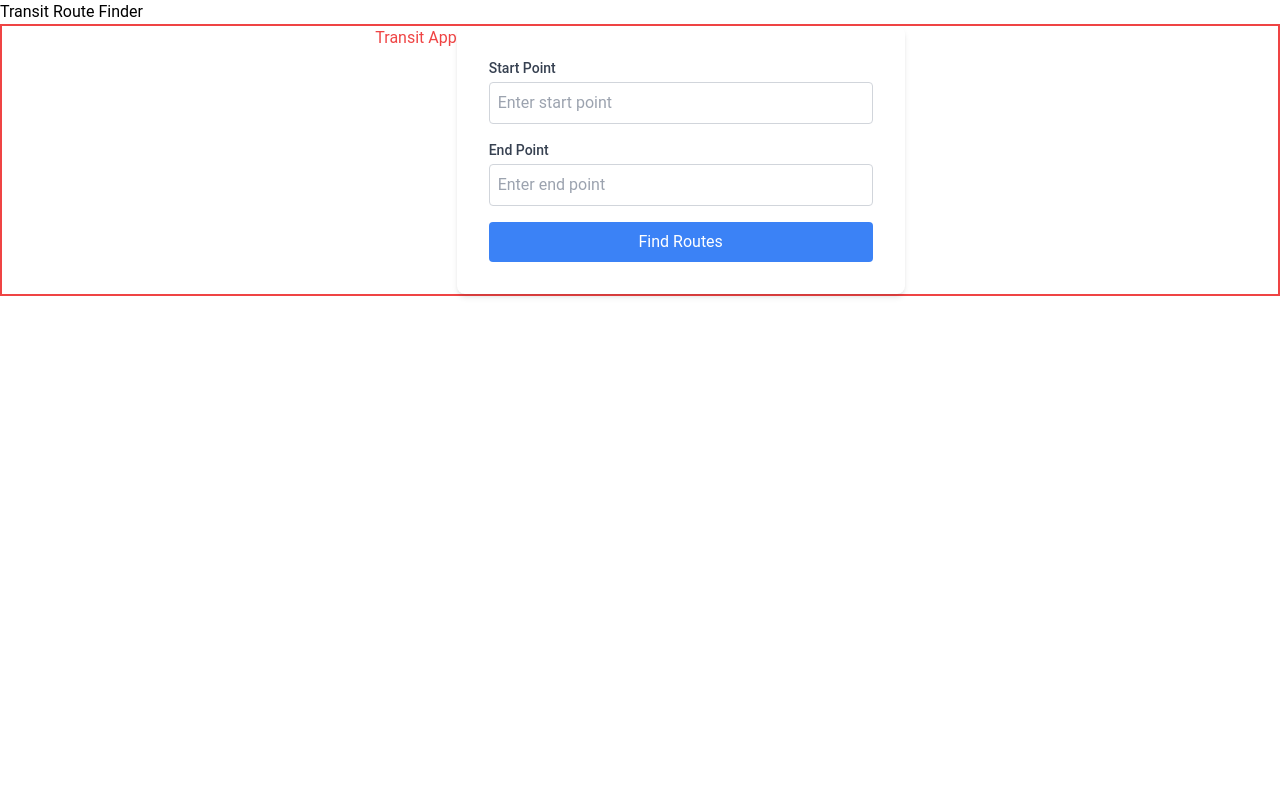
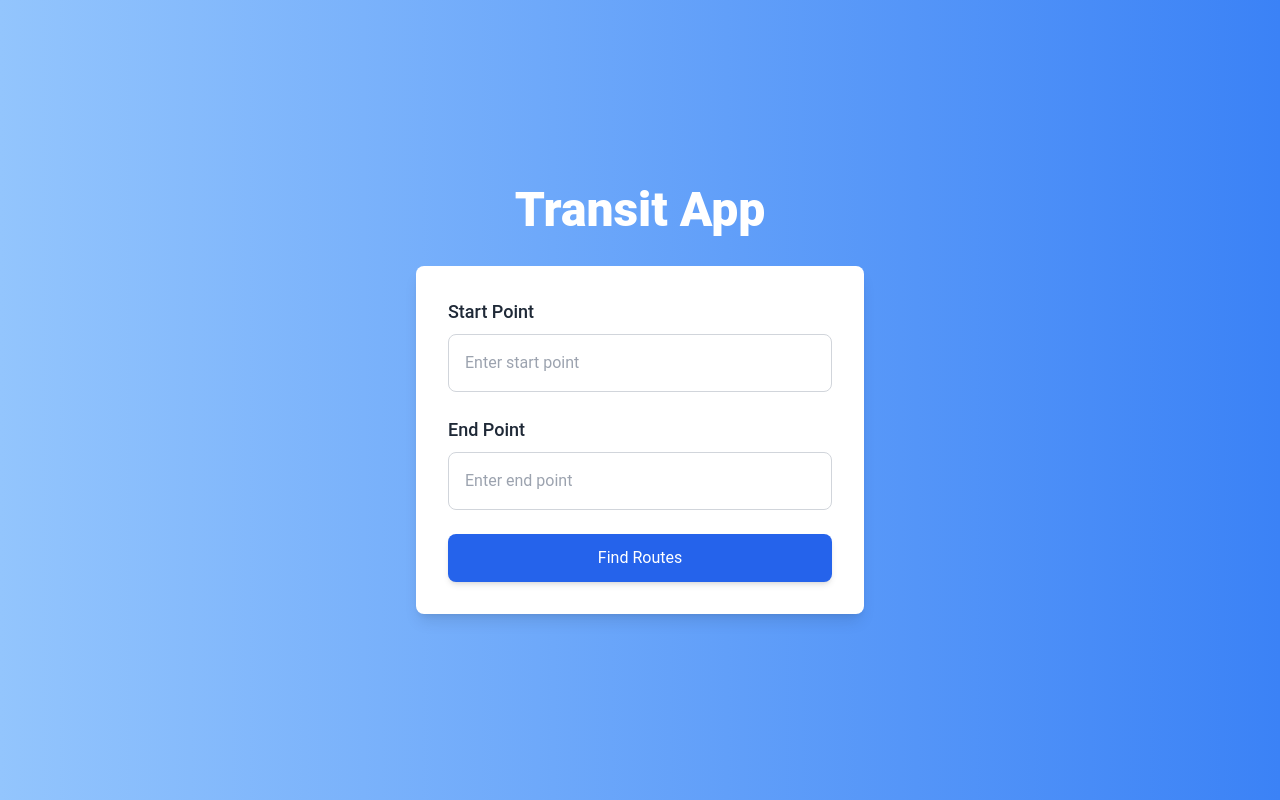
Before and after one commit to mini9yo/FallHacks, a React (Vite) app in the folder vite-project/: page / in a window 1280 px wide. Built offline with nearby package versions, Linux system fonts and the light colour scheme.

Commit message:
added some ui changes

```diff
--- a/vite-project/src/App.jsx
+++ b/vite-project/src/App.jsx
@@ -4,9 +4,6 @@ import Home from './components/Home'; // Correct import
 const App = () => {
   return (
     <div className="app-container">
-      <header className="app-header">
-        <h1>Transit Route Finder</h1>
-      </header>
       <Home /> {/* Render the Home component */}
     </div>
   );
--- a/vite-project/src/components/Home.jsx
+++ b/vite-project/src/components/Home.jsx
@@ -1,6 +1,6 @@
 import React, { useState } from 'react';
 
-const Home = () => {
+const App = () => {
   const [startPoint, setStartPoint] = useState('');
   const [endPoint, setEndPoint] = useState('');
   const [error, setError] = useState('');
@@ -13,59 +13,45 @@ const Home = () => {
     }
     setError('');
     console.log(`Start Point: ${startPoint}, End Point: ${endPoint}`);
-
-    fetch(`http://localhost:8080/api/routes?start=${startPoint}&end=${endPoint}`)
-      .then((response) => {
-        if (!response.ok) {
-          throw new Error('Network response was not ok');
-        }
-        return response.json();
-      })
-      .then((data) => {
-        setRoutes(data);
-      })
-      .catch((error) => {
-        setError('Error fetching routes: ' + error.message);
-      });
+    // Add logic to fetch routes here
   };
 
   return (
-    <div className="flex justify-center border-2 border-red-500">
-      <h1 className="text-red-500 mb-6">Transit App</h1>
-      <form onSubmit={handleSubmit} className="bg-white p-8 rounded-lg shadow-md w-full max-w-md">
-        <div className="mb-4">
-          <label htmlFor="start" className="block text-sm font-medium text-gray-700 mb-1">Start Point</label>
+    <div className="flex flex-col items-center justify-center h-screen bg-gradient-to-r from-blue-300 to-blue-500">
+      <h1 className="text-5xl font-extrabold text-white mb-8">Transit App</h1>
+      <form onSubmit={handleSubmit} className="bg-white p-8 rounded-lg shadow-lg w-full max-w-md">
+        <div className="mb-6">
+          <label htmlFor="start" className="block text-lg font-medium text-gray-800 mb-2">Start Point</label>
           <input
             type="text"
             id="start"
             value={startPoint}
             onChange={(e) => setStartPoint(e.target.value)}
-            className="border border-gray-300 rounded p-2 w-full"
+            className="border border-gray-300 rounded-lg p-4 w-full focus:outline-none focus:ring-2 focus:ring-blue-400 transition"
             placeholder="Enter start point"
           />
         </div>
-        <div className="mb-4">
-          <label htmlFor="end" className="block text-sm font-medium text-gray-700 mb-1">End Point</label>
+        <div className="mb-6">
+          <label htmlFor="end" className="block text-lg font-medium text-gray-800 mb-2">End Point</label>
           <input
             type="text"
             id="end"
             value={endPoint}
             onChange={(e) => setEndPoint(e.target.value)}
-            className="border border-gray-300 rounded p-2 w-full"
+            className="border border-gray-300 rounded-lg p-4 w-full focus:outline-none focus:ring-2 focus:ring-blue-400 transition"
             placeholder="Enter end point"
           />
         </div>
         {error && <p className="text-red-500 text-sm mb-4">{error}</p>}
         <button
           type="submit"
-          className="bg-blue-500 text-white py-2 rounded w-full hover:bg-blue-600 transition"
+          className="bg-blue-600 text-white py-3 rounded-lg w-full hover:bg-blue-700 transition duration-200 ease-in-out shadow-md"
         >
           Find Routes
         </button>
       </form>
-
     </div>
   );
 };
 
-export default Home;
+export default App;
```
